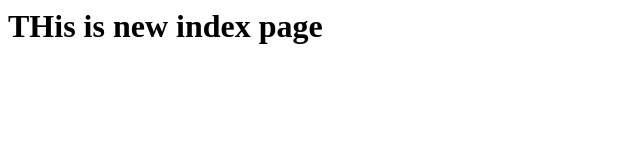
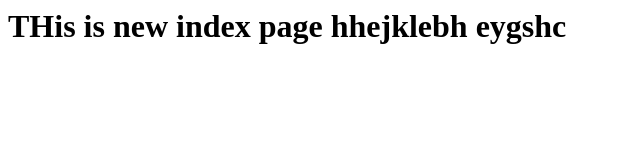
Before and after one commit to Imrulkais/jobPortal, a website: page views/index.html in a window 1280 px wide. Shown: the whole page, without its empty margins (0-640 px from the left). Drawn offline with Linux system fonts and the light colour scheme.

Commit message:
Updated Index.html file added

```diff
--- a/views/index.html
+++ b/views/index.html
@@ -1 +1 @@
-<h1>THis is new index page</h1>
+<h1>THis is new index page hhejklebh eygshc</h1>
```
